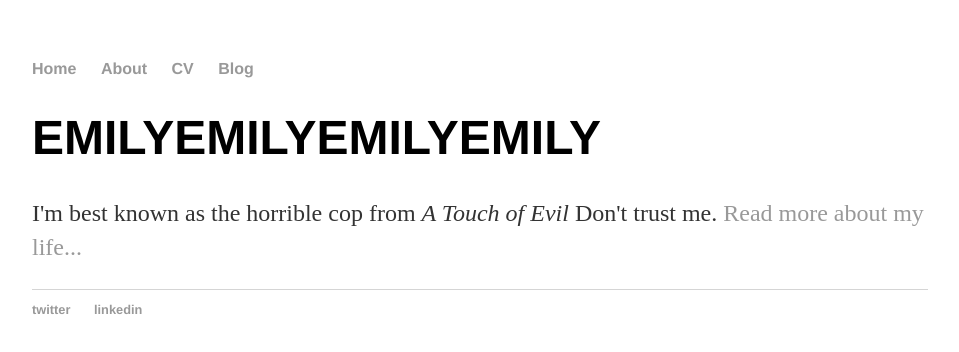
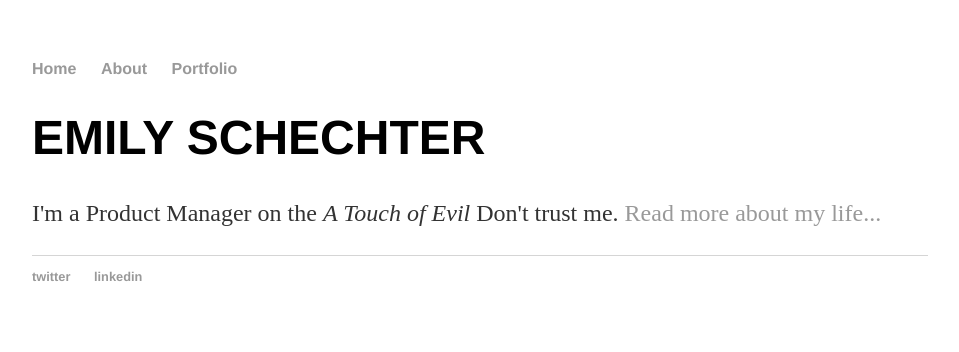
Before and after one commit to emilyschechter/emilyschechter.github.io, a plain HTML site: page index.html in a window 1280 px wide. Shown: the whole page, without its empty margins (160-1119 px from the left). Drawn offline with Linux system fonts and the light colour scheme.

Commit message:
Update index.html

```diff
--- a/index.html
+++ b/index.html
@@ -1,7 +1,7 @@
 <!DOCTYPE html>
 <html>
 	<head>
-		<title>Emily Schechter, Professional Kitten</title>
+		<title>Emily Schechter</title>
 		<!-- link to main stylesheet -->
 		<link rel="stylesheet" type="text/css" href="/css/main.css">
 	</head>
@@ -10,14 +10,13 @@
     		<ul>
         		<li><a href="/">Home</a></li>
 	        	<li><a href="/about">About</a></li>
-        		<li><a href="/cv">CV</a></li>
-        		<li><a href="/blog">Blog</a></li>
+        		<li><a href="/portfolio">Portfolio</a></li>
     		</ul>
 		</nav>
 		<div class="container">
     		<div class="blurb">
-        		<h1>EMILYEMILYEMILYEMILY</h1>
-				<p>I'm best known as the horrible cop from <em>A Touch of Evil</em> Don't trust me. <a href="/about">Read more about my life...</a></p>
+        		<h1>EMILY SCHECHTER</h1>
+				<p>I'm a Product Manager on the <em>A Touch of Evil</em> Don't trust me. <a href="/about">Read more about my life...</a></p>
     		</div><!-- /.blurb -->
 		</div><!-- /.container -->
 		<footer>
```
